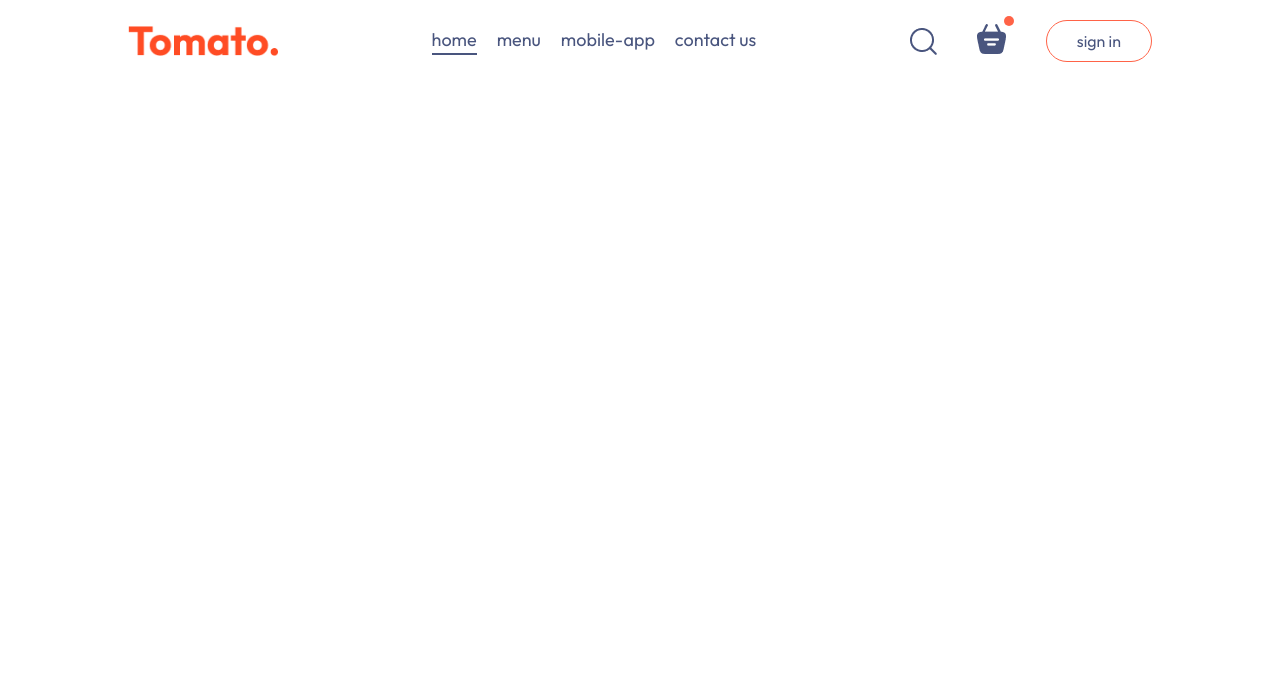
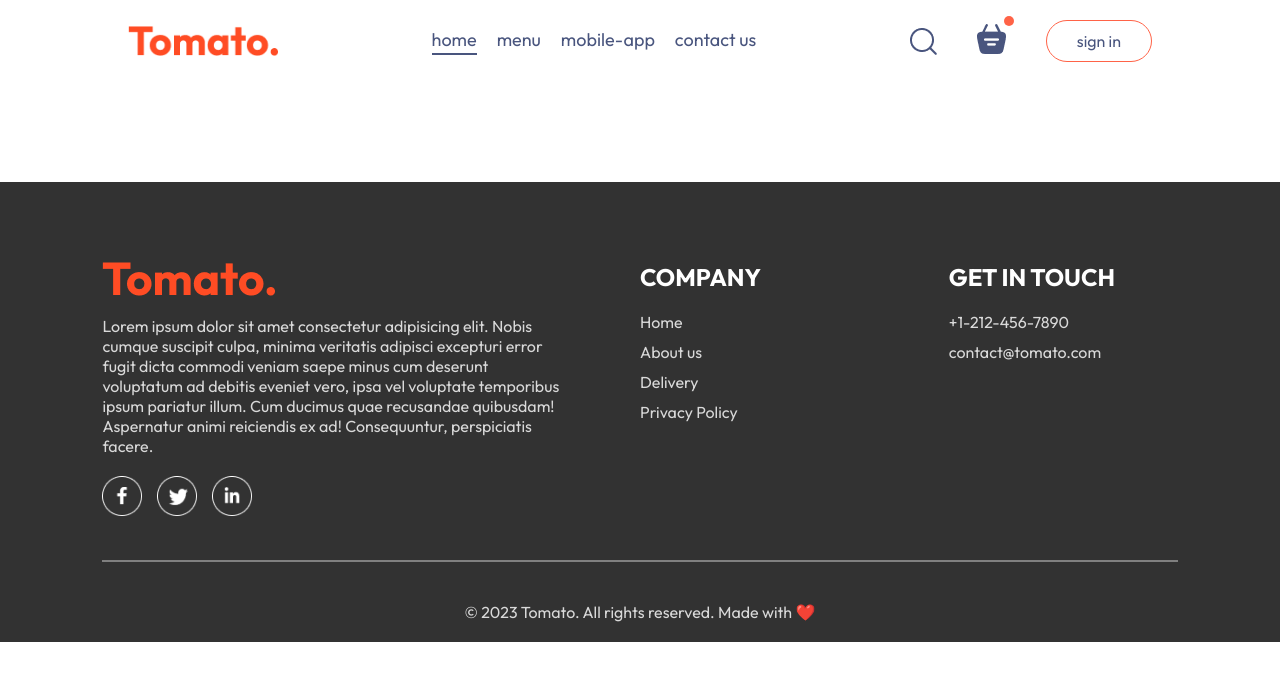
Before and after one commit to sanket-0904/food, a React (Vite) app in the folder food-dev/: page /order in a window 1280 px wide. Shown: the top 680 px of the page. Built offline with nearby package versions, Linux system fonts and the light colour scheme.

Commit message:
Add Footer component with styling and content

```diff
--- a/food-dev/src/App.jsx
+++ b/food-dev/src/App.jsx
@@ -4,6 +4,7 @@
 import Home from "./pages/Home/Home";
 import Cart from "./pages/Cart/Cart";
 import Placeorder from "./pages/Placeorder/Placeorder";
+import Footer from "./component/Footer/Footer";
 
 const App = () => {
   return (
@@ -16,6 +17,7 @@
           <Route path="/order" element={<Placeorder />} />
         </Routes>
       </div>
+      <Footer />
     </>
   );
 };
--- /dev/null
+++ b/food-dev/src/component/Footer/Footer.css
@@ -0,0 +1,54 @@
+.footer {
+  color: #d9d9d9;
+  background-color: #323232;
+  display: flex;
+  flex-direction: column;
+  align-items: center;
+  gap: 20px;
+  padding: 20px 8vw;
+  padding-top: 80px;
+  margin-top: 100px;
+}
+
+.footer-content {
+  width: 100%;
+  display: grid;
+  grid-template-columns: 2fr 1fr 1fr;
+  gap: 80px;
+}
+
+.footer-content-left,
+.footer-content-right,
+.footer-content-center {
+  display: flex;
+  flex-direction: column;
+  align-items: start;
+  gap: 20px;
+}
+
+.footer-content-left li,
+.footer-content-right li,
+.footer-content-center li {
+  list-style: none;
+  margin-bottom: 10px;
+  cursor: pointer;
+}
+
+.footer-content-right h2,
+.footer-content-center h2 {
+  color: white;
+}
+
+.footer-social-icon img {
+  width: 40px;
+  margin-right: 15px;
+  cursor: pointer;
+}
+
+.footer hr {
+  width: 100%;
+  height: 2px;
+  margin: 20px 0;
+  background-color: gray;
+  border: none;
+}
--- /dev/null
+++ b/food-dev/src/component/Footer/Footer.jsx
@@ -0,0 +1,50 @@
+import React from "react";
+import "./Footer.css";
+import { assets } from "../../assets/assets";
+
+const Footer = () => {
+  return (
+    <div className="footer" id="footer">
+      <div className="footer-content">
+        <div className="footer-content-left">
+          <img src={assets.logo} alt="" />
+          <p>
+            Lorem ipsum dolor sit amet consectetur adipisicing elit. Nobis
+            cumque suscipit culpa, minima veritatis adipisci excepturi error
+            fugit dicta commodi veniam saepe minus cum deserunt voluptatum ad
+            debitis eveniet vero, ipsa vel voluptate temporibus ipsum pariatur
+            illum. Cum ducimus quae recusandae quibusdam! Aspernatur animi
+            reiciendis ex ad! Consequuntur, perspiciatis facere.
+          </p>
+          <div className="footer-social-icon">
+            <img src={assets.facebook_icon} alt="" />
+            <img src={assets.twitter_icon} alt="" />
+            <img src={assets.linkedin_icon} alt="" />
+          </div>
+        </div>
+        <div className="footer-content-center">
+          <h2>COMPANY</h2>
+          <ul>
+            <li>Home</li>
+            <li>About us</li>
+            <li>Delivery</li>
+            <li>Privacy Policy</li>
+          </ul>
+        </div>
+        <div className="footer-content-right">
+          <h2>GET IN TOUCH</h2>
+          <ul>
+            <li>+1-212-456-7890</li>
+            <li>contact@tomato.com</li>
+          </ul>
+        </div>
+      </div>
+      <hr />
+      <p className="footer-copy-right">
+        © 2023 Tomato. All rights reserved. Made with ❤️
+      </p>
+    </div>
+  );
+};
+
+export default Footer;
```
